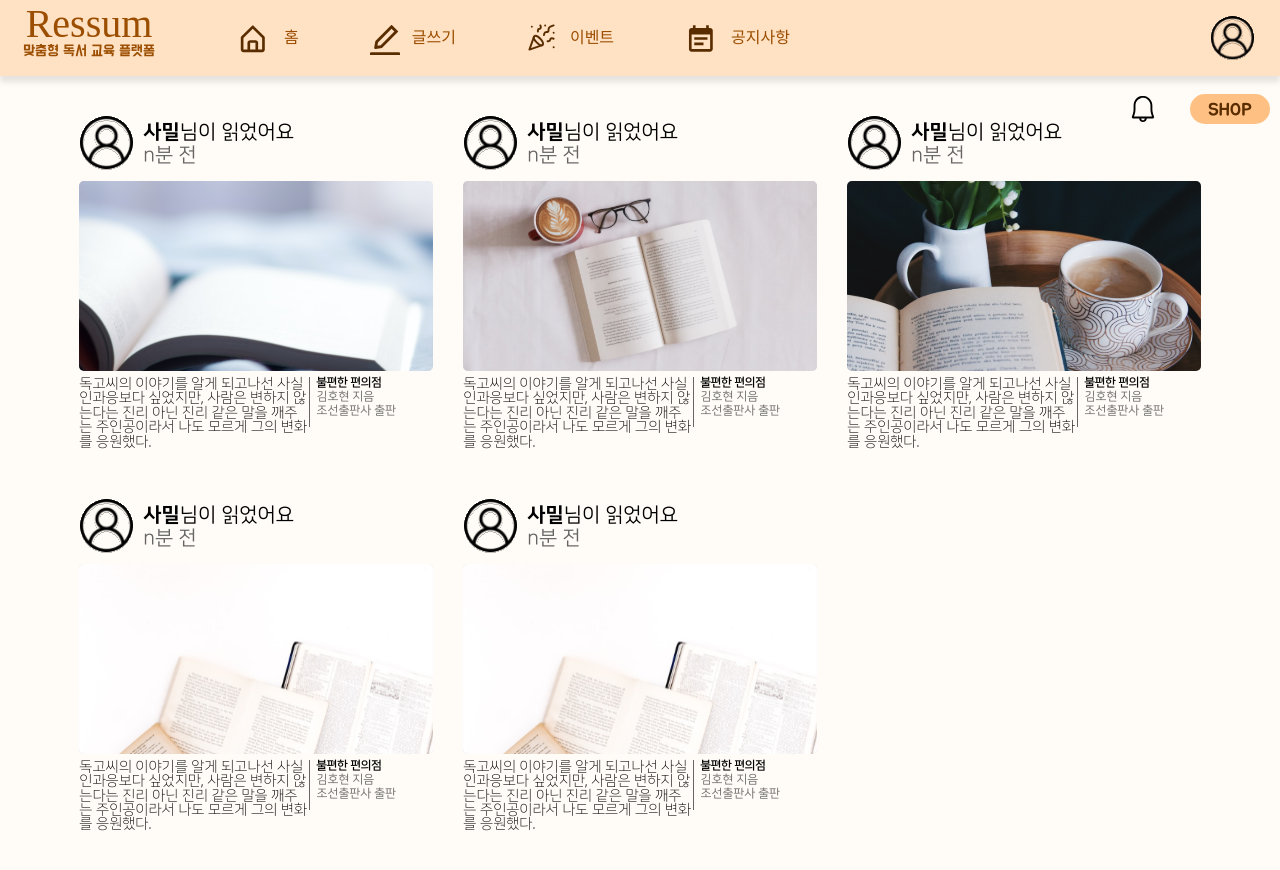
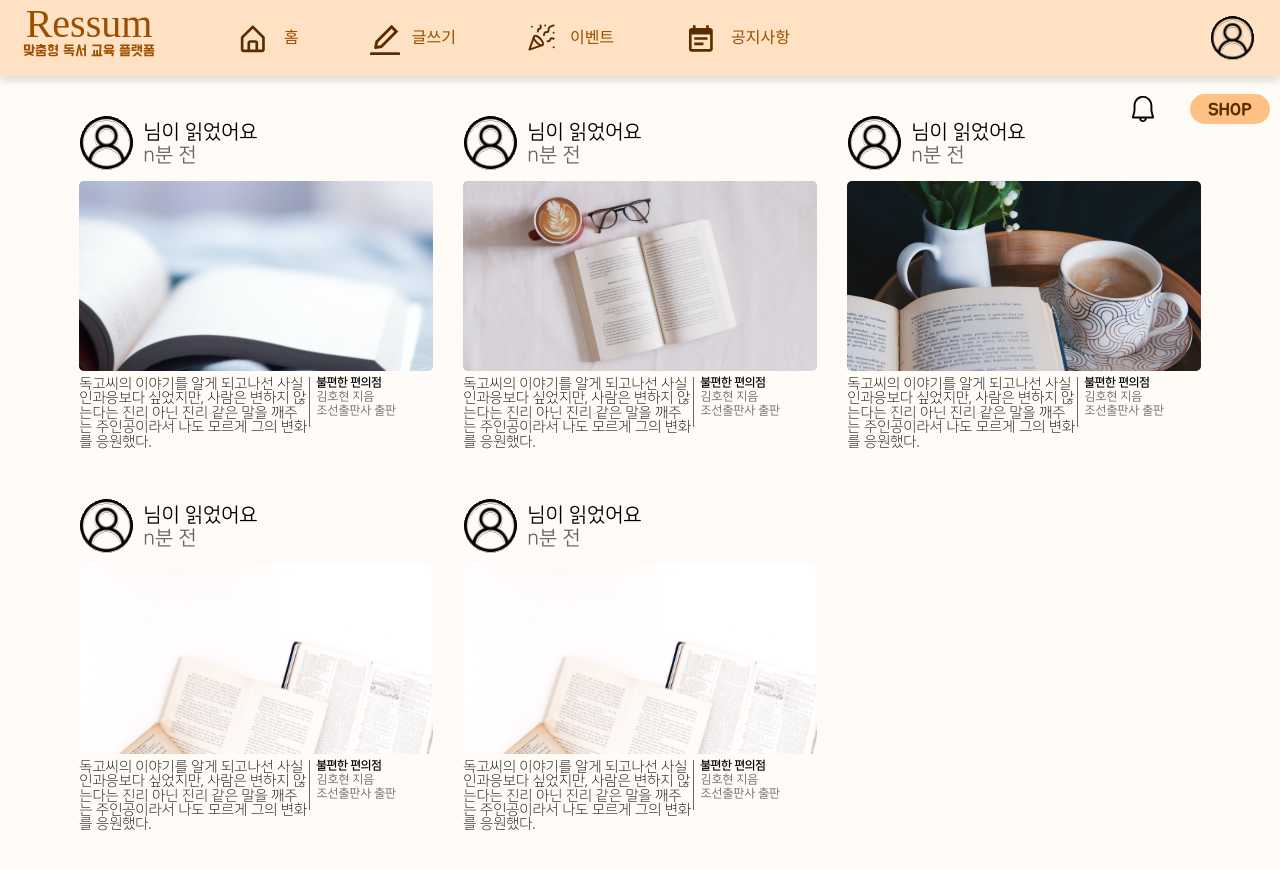
Before and after one commit to Ressum/FrontEnd, a React (Create React App) app: page /main/home in a window 1280 px wide. Shown: the top 870 px of the page. Built offline with nearby package versions, Linux system fonts and the light colour scheme; a web font is replaced by a local one.

Commit message:
CHORE :: user명 쓰이는 곳에 Context로 전달

```diff
--- a/src/App.js
+++ b/src/App.js
@@ -11,6 +11,7 @@ import Main from "./components/Main/Main";
 import View from 'components/View/View';
 import AISurvey from 'components/AISurvey/AISurvey';
 import Goods from 'components/Goods/Goods';
+import SignIn from 'components/Main/SignIn/SignIn';
 
 const userInfo = {
   id: 0,
@@ -22,20 +23,28 @@ export const UserContext = createContext(userInfo);
 
 function App() {
   const [loginUser, setLoginUser] = useState(localStorage.getItem('user'));
-  const refreshFunction = (data) => {
-    setLoginUser(data);
-  };
+  // const refreshFunction = (data) => {
+  //   setLoginUser(data);
+  // };
 
   return (
-      <Router>
+    <Router>
+      <UserContext.Provider value={{loginUser, setLoginUser}}>
         <Routes>
           <Route path="View" element={<View />} />
           <Route path="aisurvey/*" element={<AISurvey />} />
           <Route path="goods/*" element={<Goods />} />
           <Route path="main/*" element={<Main />} />
-          <Route path='/' element={<Navigate to="main"/>} />
+          <Route path='/' element={<Navigate to="main" />} />
+          {/* {false ? null :
+            <>
+              <Route path="signin" element={<SignIn refreshFunction={refreshFunction} user={loginUser} />} />
+              <Route path="signup" element={<SignUp />} />
+            </>
+          } */}
         </Routes>
-      </Router>
+      </UserContext.Provider>
+    </Router>
   );
 }
 
--- a/src/components/Main/Home/Home.js
+++ b/src/components/Main/Home/Home.js
@@ -1,4 +1,4 @@
-import React from 'react';
+import React, { useContext } from 'react';
 import './Home.scss';
 import cover_21941 from 'images/Home/cover_21941.svg';
 import cover_21942 from 'images/Home/cover_21942.svg';
@@ -6,8 +6,11 @@ import cover_21943 from 'images/Home/cover_21943.svg';
 import cover_21944 from 'images/Home/cover_21944.svg';
 import profile from 'images/Home/profile.svg';
 import { useRef } from 'react';
+import { UserContext } from 'App';
 
 function Home() {
+    const { loginUser } = useContext(UserContext);
+
     const contentsImagesSrc = useRef([
         cover_21941,
         cover_21942,
@@ -25,7 +28,7 @@ function Home() {
                             <div className="content-header">
                                 <img src={profile} alt="profile" />
                                 <div>
-                                    <h3><span>사밀</span>님이 읽었어요</h3>
+                                    <h3><span>{loginUser}</span>님이 읽었어요</h3>
                                     <div><span>n</span>분 전</div>
                                 </div>
                             </div>
--- a/src/components/Main/Main.js
+++ b/src/components/Main/Main.js
@@ -1,4 +1,4 @@
-import React from 'react';
+import React, { useContext } from 'react';
 import {
     Routes,
     Route,
@@ -22,9 +22,15 @@ import AISurveyResult from './AISurveyResult/AISurveyResult';
 import './Main.scss';
 import BottomBar from 'components/Main/BottomBar/BottomBar';
 import MainPopUp from './MainPopUp/MainPopUp';
+import { UserContext } from 'App';
 
 function Main() {
     //const [showPopUp, setShowPopUp] = useState(true);
+    const { loginUser, setLoginUser } = useContext(UserContext);
+    const refreshFunction = (data) => {
+        setLoginUser(data);
+    };
+
     return (
         <div id="main">
             <Header />
@@ -39,8 +45,12 @@ function Main() {
                 <Route path="mypage" element={<MyPage />} />
                 <Route path="notice/*" element={<Notice />} />
                 <Route path="payment" element={<Payment />} />
-                <Route path="signin" element={<SignIn />} />
-                <Route path="signup" element={<SignUp />} />
+                {false ? null :
+                    <>
+                        <Route path="signin" element={<SignIn refreshFunction={refreshFunction} user={loginUser} />} />
+                        <Route path="signup" element={<SignUp />} />
+                    </>
+                }
                 <Route path="write" element={<Write />} />
                 <Route path="lostpassword" element={<LostPassword />} />
                 <Route path="aisurveyresult" element={<AISurveyResult />} />
--- a/src/components/Main/MyPage/MyPage.js
+++ b/src/components/Main/MyPage/MyPage.js
@@ -1,4 +1,4 @@
-import React from 'react';
+import React, { useContext } from 'react';
 import { useRef } from "react";
 
 import './MyPage.scss';
@@ -6,8 +6,11 @@ import myProfileImg from 'images/my-profile-img.svg';
 import bookReportImg from 'images/MyPage/book-report-image.svg';
 import readBookImg from 'images/MyPage/read-book-image.svg';
 import joinedEventImg from 'images/MyPage/joined-event-image.svg';
+import { UserContext } from 'App';
 
 function MyPage() {
+    const { loginUser } = useContext(UserContext);
+
     const bookReportsId = useRef([
         123123,
         234123,
@@ -34,7 +37,7 @@ function MyPage() {
             <div id="my-page-header">
                 <img src={myProfileImg} alt="profile" />
                 <div>
-                    <h2><span>Shamir</span>님</h2>
+                    <h2><span>{loginUser}</span>님</h2>
                     <div>오늘은 날씨가 좋네요!</div>
                 </div>
             </div>
```
Also changed, not shown: 1 other file (tests, documents, lock files or other folders).
